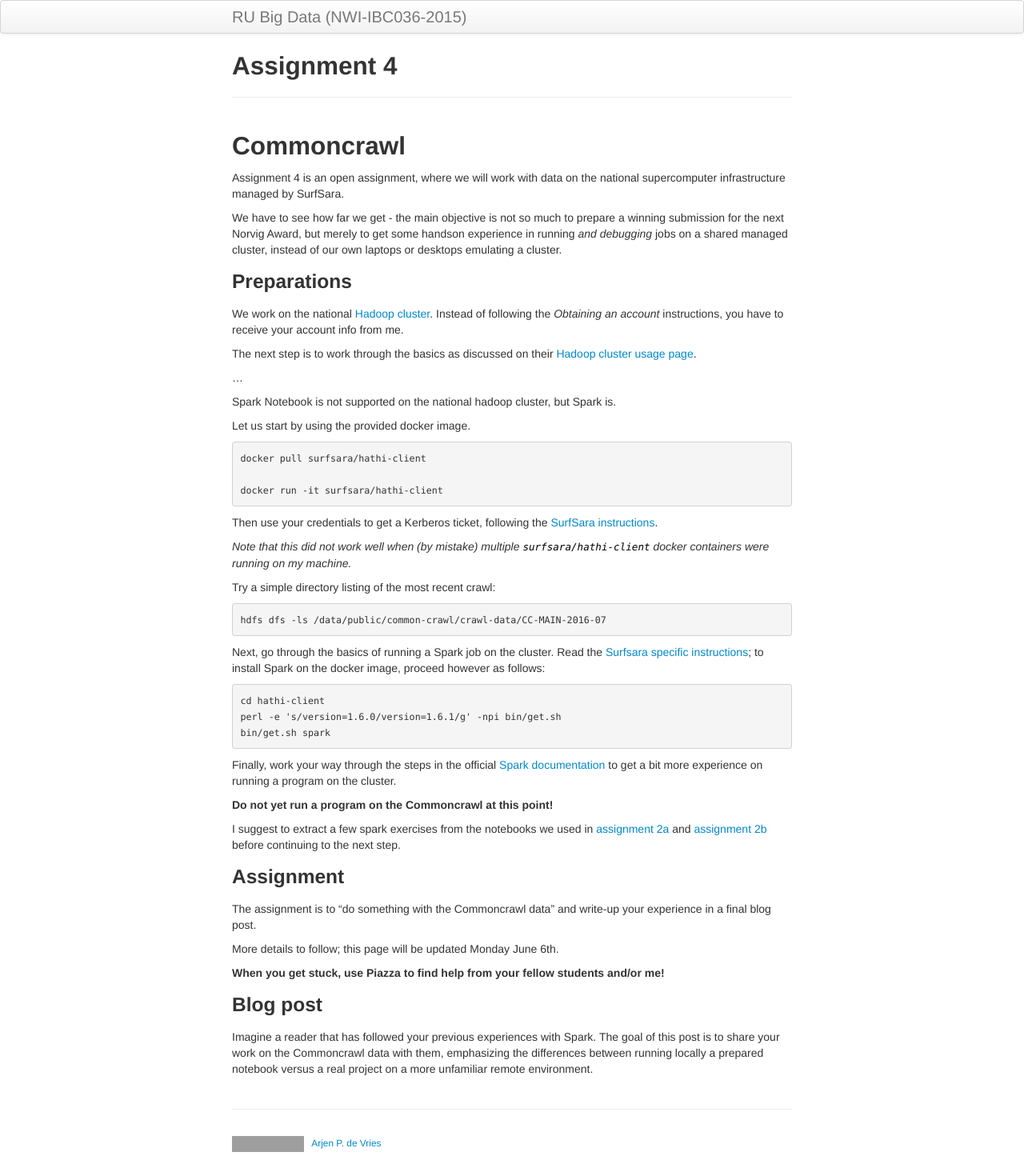
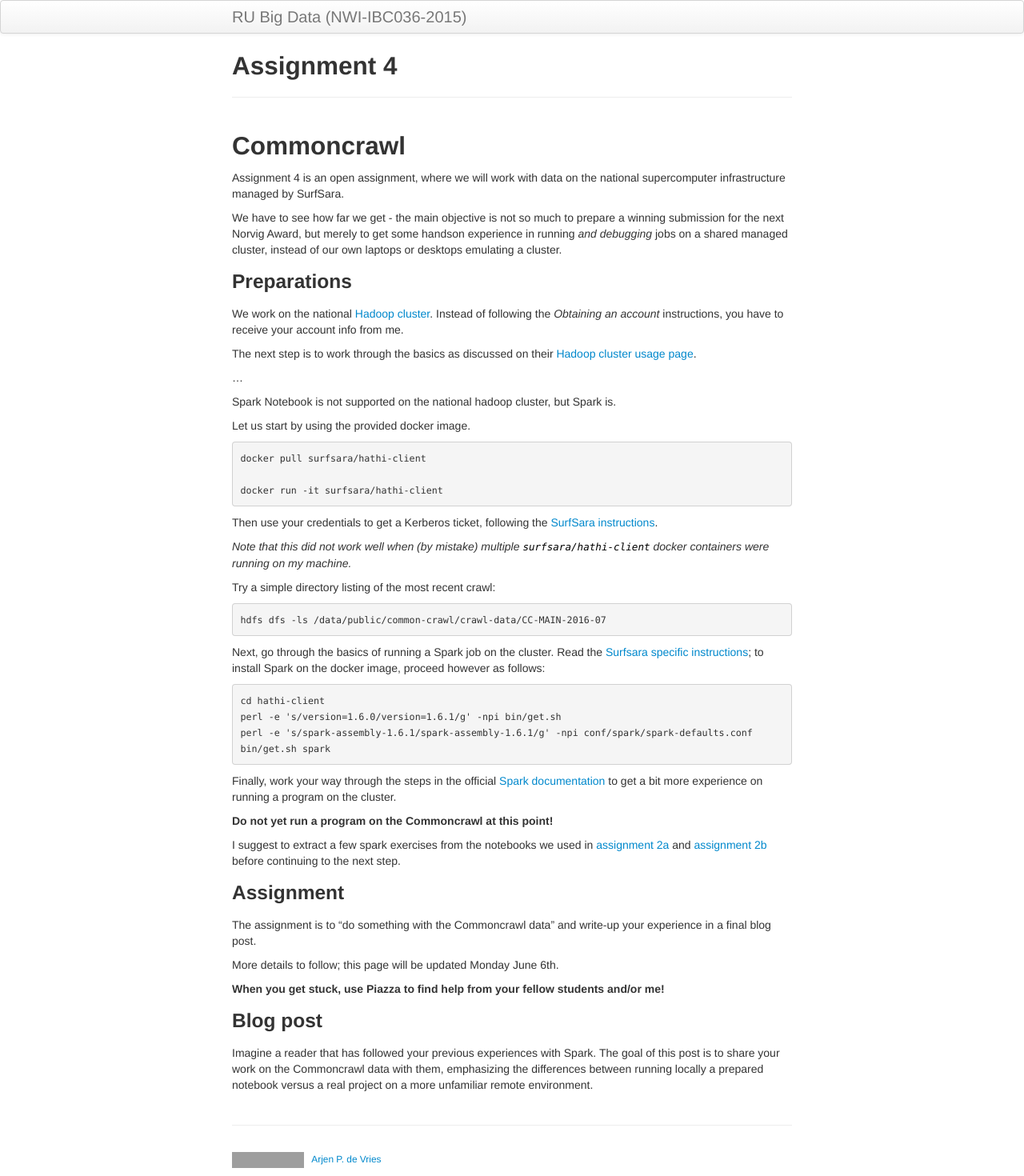
Before and after one commit to Thelukepet/course, a Jekyll site: the page built from assignments/A4-commoncrawl.md, in a window 1280 px wide. Shown: the whole page at 80% size. Built offline with Jekyll 4.4.1, drawn with Linux system fonts in a browser that asks for light colours; grey boxes are pictures that could not be loaded.

Commit message:
Added patching line for spark config file

````diff
--- a/assignments/A4-commoncrawl.md
+++ b/assignments/A4-commoncrawl.md
@@ -49,6 +49,7 @@ to install Spark on the docker image, proceed however as follows:
 ```
 cd hathi-client
 perl -e 's/version=1.6.0/version=1.6.1/g' -npi bin/get.sh
+perl -e 's/spark-assembly-1.6.1/spark-assembly-1.6.1/g' -npi conf/spark/spark-defaults.conf
 bin/get.sh spark
 ```
 
````
